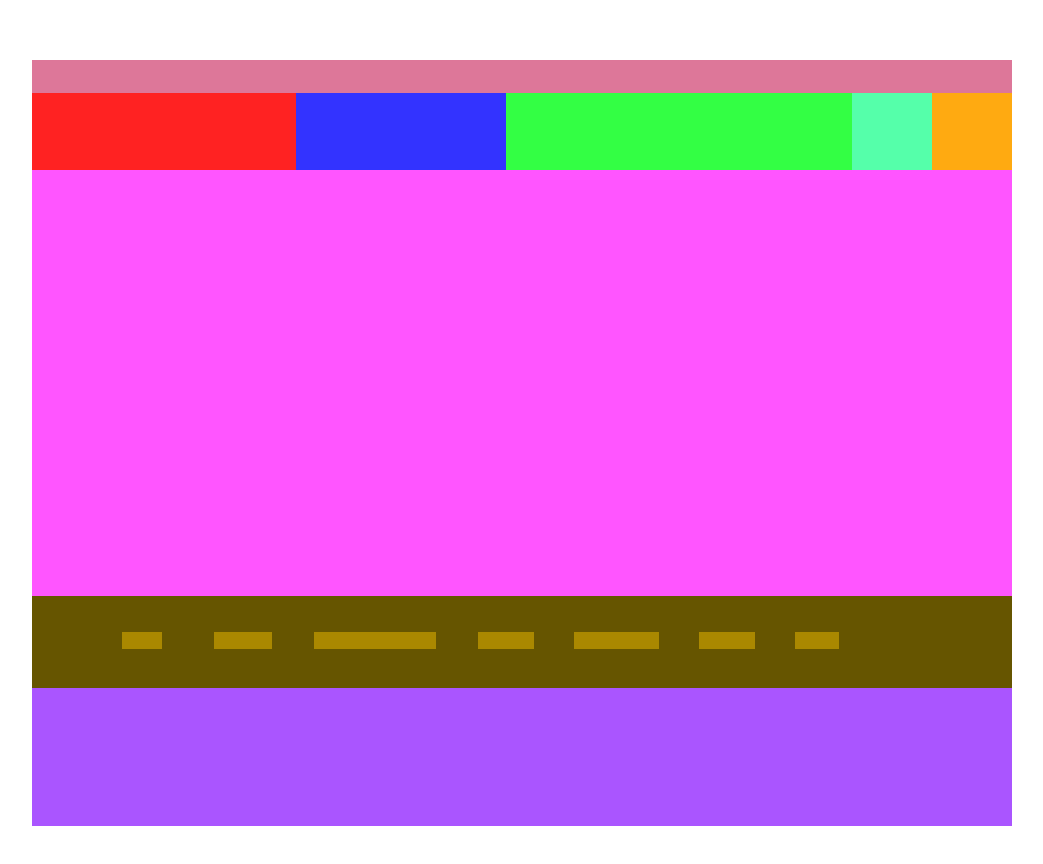
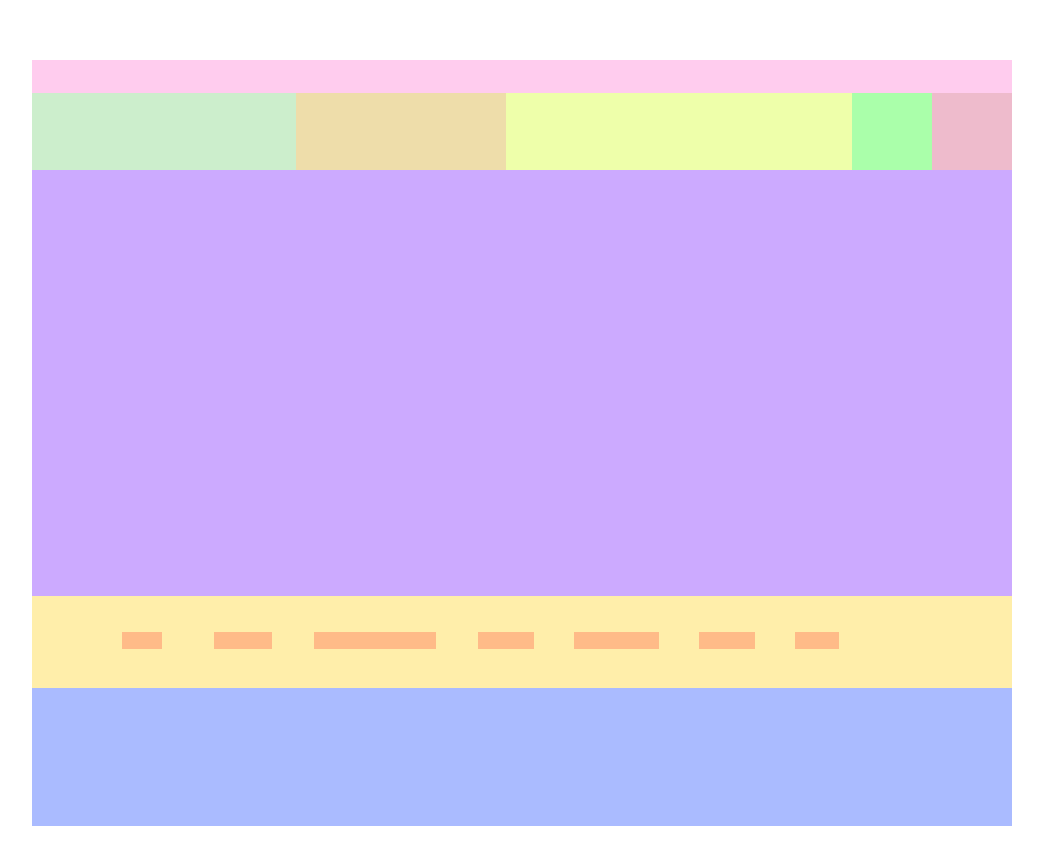
Before and after one commit to xoyoung/xoxostudy, a plain HTML site: page html/layout_04.html in a window 1280 px wide. Shown: the whole page, without its empty margins (118-1161 px from the left). Drawn offline with nearby package versions, Linux system fonts and the light colour scheme.

Commit message:
0516_Layout_Homework

```diff
--- a/css/src/layout_04.css
+++ b/css/src/layout_04.css
@@ -13,21 +13,23 @@ a {text-decoration: none; color: inherit;}
 
 #wrap {width: 980px; height: auto; margin: 60px auto;}
 #wrap > div {width: 100%;}
-  #tophead {height: 33px; background-color: #d79;}
+
+  #tophead {height: 33px; background-color: #fce;}
+
   #header {height: 77px;}
   #header > ul {width: 100%; height: 100%;}
   #header > ul > li {height: 100%; float: left;}
-  #header > ul > li:nth-child(1) {width: 264px; background-color: #f22;}
-  #header > ul > li:nth-child(2) {width: 210px; background-color: #33f;}
-  #header > ul > li:nth-child(3) {width: 346px; background-color: #3f4;}
-  #header > ul > li:nth-child(4) {width: 80px; background-color: #5fa;}
-  #header > ul > li:nth-child(5) {width: 80px; background-color: #fa1;}
+  #header > ul > li:nth-child(1) {width: 264px; background-color: #cec;}
+  #header > ul > li:nth-child(2) {width: 210px; background-color: #eda;}
+  #header > ul > li:nth-child(3) {width: 346px; background-color: #efa;}
+  #header > ul > li:nth-child(4) {width: 80px; background-color: #afa;}
+  #header > ul > li:nth-child(5) {width: 80px; background-color: #ebc;}
 
+  #content {height: 426px; background-color: #caf;}
 
-  #content {height: 426px; background-color: #f5f;}
-  #sub_con {height: 92px; background-color: #ad2;}
-  #sub_con > ul {width: 100%; height: 100%; background-color: #650; padding: 36px 172px 38px 90px; box-sizing: border-box;}
-  #sub_con > ul > li {height: 17px; background-color: #a80; float: left;}
+  #sub_con {height: 92px;}
+  #sub_con > ul {width: 100%; height: 100%; background-color: #fea; padding: 36px 172px 38px 90px; box-sizing: border-box;}
+  #sub_con > ul > li {height: 17px; background-color: #fb8; float: left;}
   #sub_con > ul > li:nth-child(1) {width: 40px; margin-right:52px; }
   #sub_con > ul > li:nth-child(2) {width: 58px; margin-right:42px;}
   #sub_con > ul > li:nth-child(3) {width: 122px; margin-right:42px;}
@@ -36,4 +38,4 @@ a {text-decoration: none; color: inherit;}
   #sub_con > ul > li:nth-child(6) {width: 56px; margin-right:40px;}
   #sub_con > ul > li:nth-child(7) {width: 44px; }
 
-  #footer {height: 138px; background-color: #a5f;}
+  #footer {height: 138px; background-color: #abf;}
--- a/html/layout_04.html
+++ b/html/layout_04.html
@@ -7,9 +7,13 @@
 	<link rel="stylesheet" type="text/css" href="../css/src/layout_04.css">
 	<title>layout_homework</title>
 </head>
+
 <body>
+
 	<div id="wrap">
+
 		<div id="tophead"></div>
+
 		<div id="header">
       <ul class="clearfix">
         <li></li>
@@ -19,7 +23,9 @@
         <li></li>
       </ul>
 		</div>
+
 		<div id="content"></div>
+
 		<div id="sub_con">
       <ul class="clearfix">
         <li></li>
@@ -31,9 +37,15 @@
         <li></li>
       </ul>
 		</div>
+
 		<div id="footer"></div>
+
 	</div>
 
-	<script></script>
+	<!-- javascript -->
+	<script src="../js/base/jQuery-3.3.1.js"></script>
+	<script>
+		(function($) {}) (jQuery);
+	</script>
 </body>
 </html>
```
